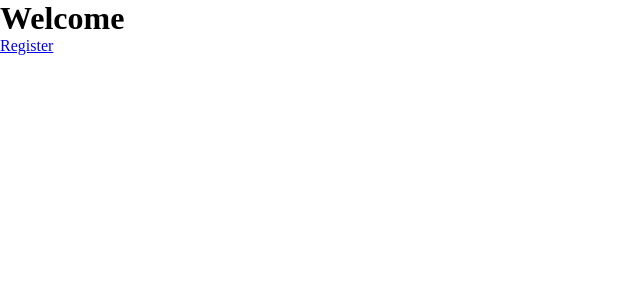
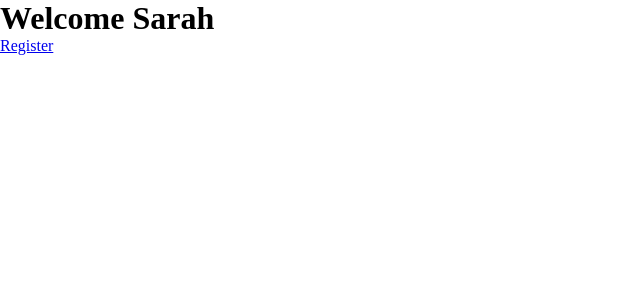
Before and after one commit to jsjuris89/todo-react, a React (Create React App) app: page /welcome in a window 1280 px wide. Shown: the top 300 px of the page, without its empty margins (0-640 px from the left). Built offline with nearby package versions, Linux system fonts and the light colour scheme.

Commit message:
using CredentialsContext to get data into Welcome page

```diff
--- a/src/App.js
+++ b/src/App.js
@@ -6,6 +6,8 @@ import TodoList from "./components/TodoList";
 import Welcome from "./pages/Welcome";
 import Register from "./pages/Register";
 import { BrowserRouter as Router, Switch, Route } from "react-router-dom";
+
+export const CredentialsContext = React.createContext();
 
 function App() {
   const [inputText, setInputText] = useState("");
@@ -22,6 +24,11 @@ function App() {
     filterHandler();
     saveToLocalStorage();
   }, [todos, status]);
+
+  const credentialsState = useState({
+    username: "Sarah",
+    password: "123456",
+  });
 
   const filterHandler = () => {
     switch (status) {
@@ -51,6 +58,7 @@ function App() {
   };
 
   return (
+    <CredentialsContext.Provider value={credentialsState}>
       <Router>
         <Route path="/" exact>
           <div className="App">
@@ -76,6 +84,7 @@ function App() {
         </Route>
         <Route path="/register" component={Register} />
       </Router>
+    </CredentialsContext.Provider>
   );
 }
 
--- a/src/pages/Welcome.js
+++ b/src/pages/Welcome.js
@@ -1,6 +1,8 @@
-import React from "react";
+import React, { useContext } from "react";
 import { Link } from "react-router-dom";
 import { createGlobalStyle } from "styled-components";
+
+import { CredentialsContext } from "../App";
 
 const GlobalStyle = createGlobalStyle`
     body {
@@ -9,10 +11,11 @@ const GlobalStyle = createGlobalStyle`
 `;
 
 export default function Welcome() {
+  const [credentails] = useContext(CredentialsContext);
   return (
     <div>
       <GlobalStyle />
-      <h1>Welcome</h1>
+      <h1>Welcome {credentails.username}</h1>
       <Link to="/register">Register</Link>
     </div>
   );
```
Lines whose indentation alone changed are shown as unchanged.
